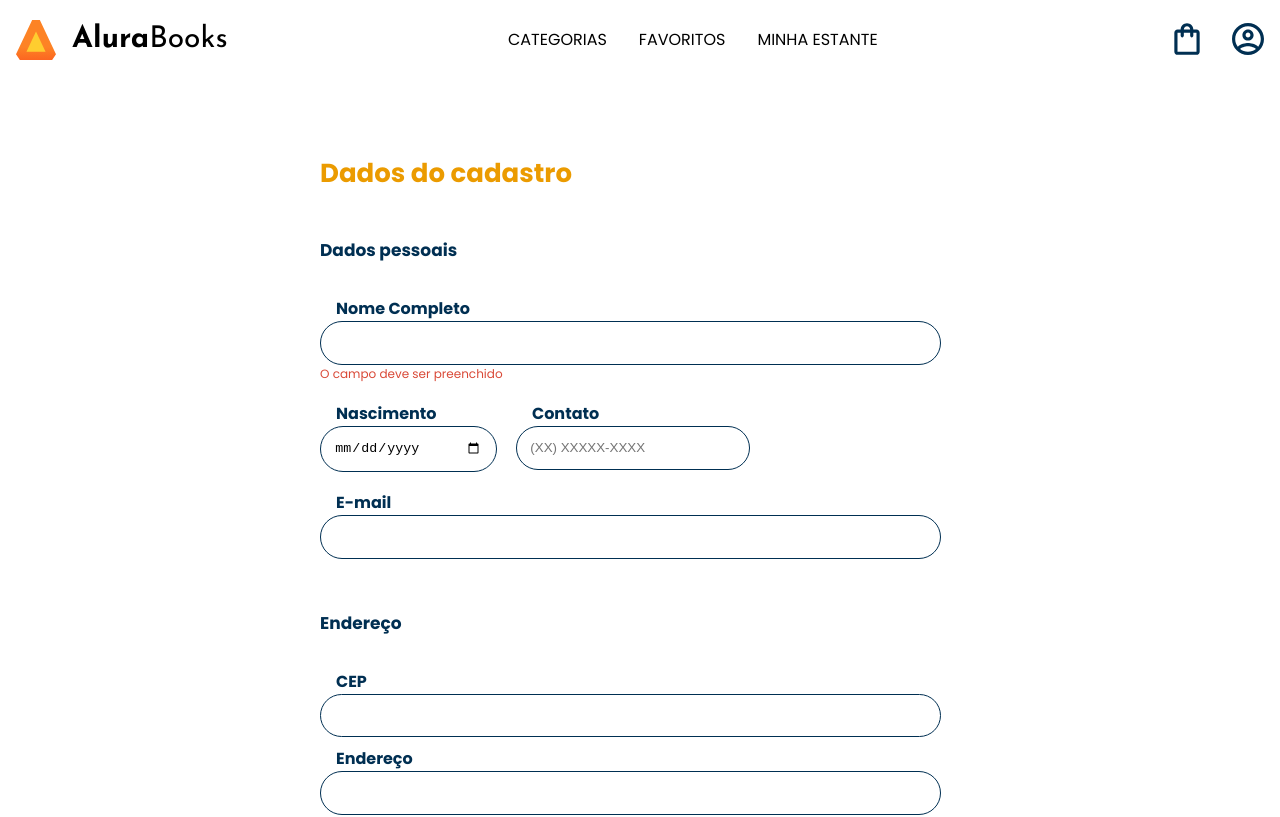
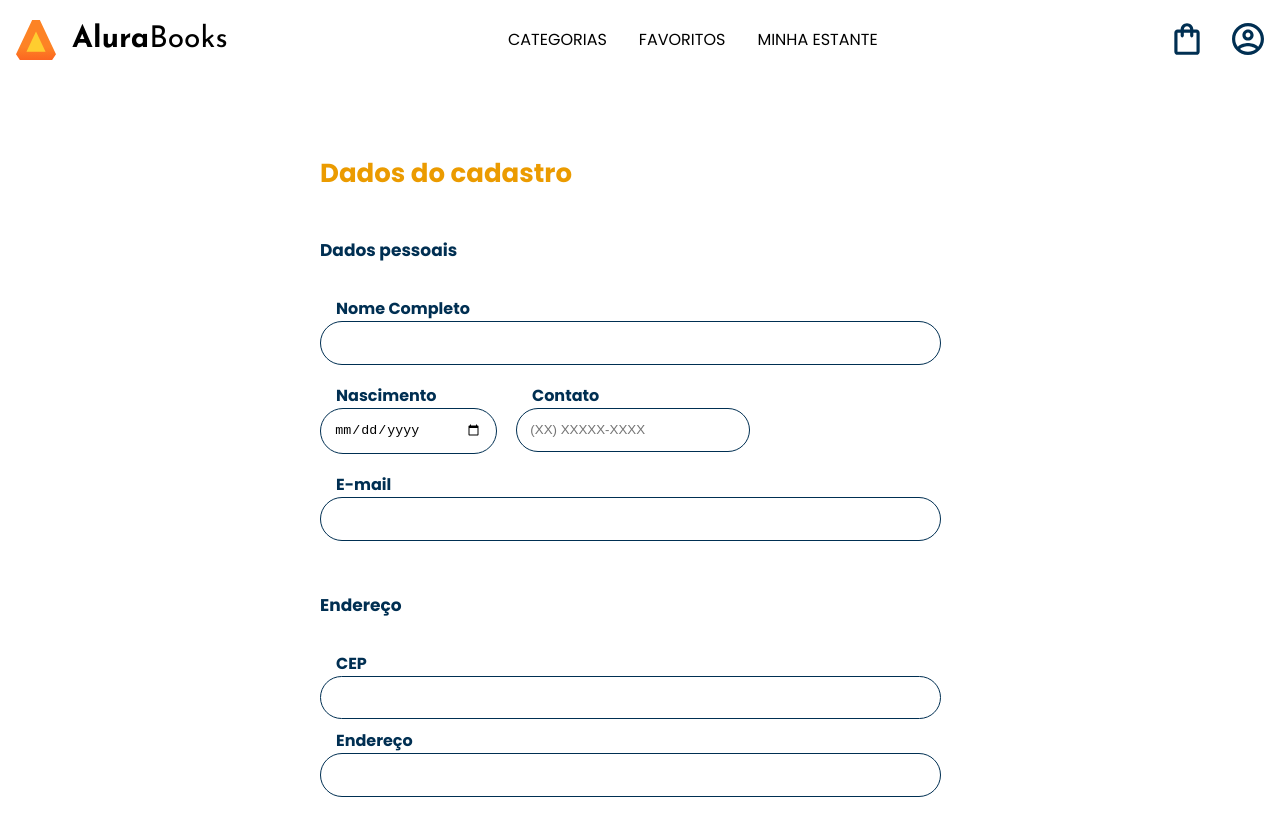
Before and after one commit to johnboeira/books-store, an Angular app: page /cadastro in a window 1280 px wide. Shown: the top 817 px of the page. Built offline with nearby package versions, Linux system fonts and the light colour scheme.

Commit message:
feat : Mostra mensagem de erro apenas se o formulário foi tocado (touched)

```diff
--- a/src/app/cadastro/cadastro.component.html
+++ b/src/app/cadastro/cadastro.component.html
@@ -4,11 +4,14 @@
   <form class="principal__formulario" id="formulario" #f="ngForm" (submit)="cadastrar(f)">
     <h3 class="principal__subtitulo">Dados pessoais</h3>
 
-    <div class="formulario__campo">
+    <div class="formulario__campo" >
       <label class="campo__etiqueta" for="nome">Nome Completo</label>
       <input name="nome" id="nome" class="campo__escrita" ngModel required minlength="2">
-      <span class="erro__texto" *ngIf="f.controls['nome']?.errors?.['required']">O campo deve ser preenchido</span>
-      <span class="erro__texto" *ngIf="f.controls['nome']?.errors?.['minlength']">O campo deve ter no mínimo dois caracteres</span>
+      <div *ngIf="f.controls['nome']?.touched">
+        <span class="erro__texto" *ngIf="f.controls['nome']?.errors?.['required']">O campo deve ser preenchido</span>
+        <span class="erro__texto" *ngIf="f.controls['nome']?.errors?.['minlength']">O campo deve ter no mínimo dois caracteres</span>
+      </div>
+
     </div>
 
     <div class="formulario__dupla">
```
